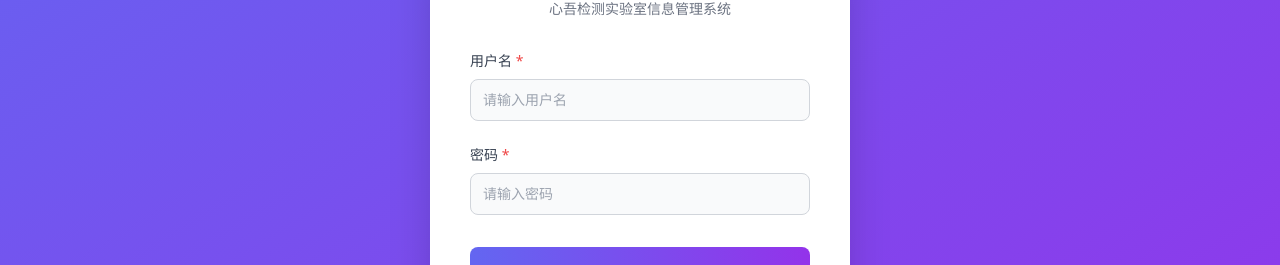
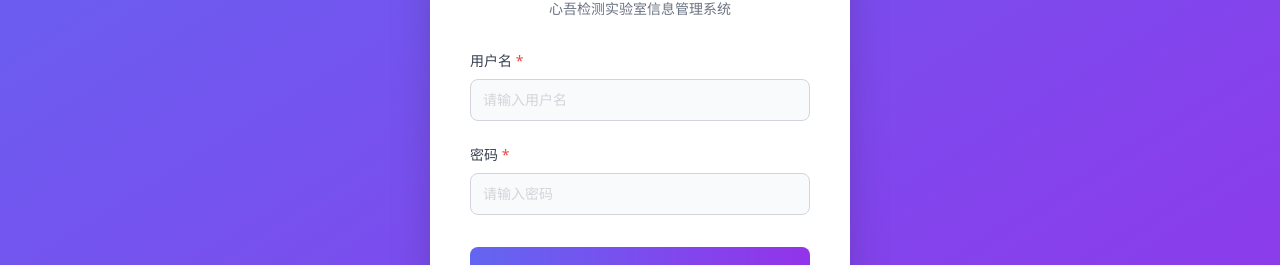
Before and after one commit to aodazhang/xinwu-lims-vue, a Vue app: page /#/login in a window 1280 px wide. Shown: the part 273-538 px from the top of the page. Built offline with nearby package versions, Linux system fonts and the light colour scheme.

Commit message:
style(tailwindcss): 统一设置输入框placeholder颜色为灰色
在base层添加全局样式，使input和textarea的placeholder颜色一致

```diff
--- a/src/tailwindcss.scss
+++ b/src/tailwindcss.scss
@@ -1,6 +1,14 @@
 @tailwind base; // tailwind 基础样式（定义全局基础样式，默认包含 css reset）
 @tailwind components; // tailwind 组件样式（定义业务组件样式，默认为空）
 @tailwind utilities; // tailwind 工具样式（定义工具样式，默认包含绝大多数 atomic 样式）
+
+@layer base {
+  // 统一设置 input 和 select 的 placeholder 颜色
+  input::placeholder,
+  textarea::placeholder {
+    @apply text-gray-300;
+  }
+}
 
 @layer utilities {
   // 响应式：是否显示
```
